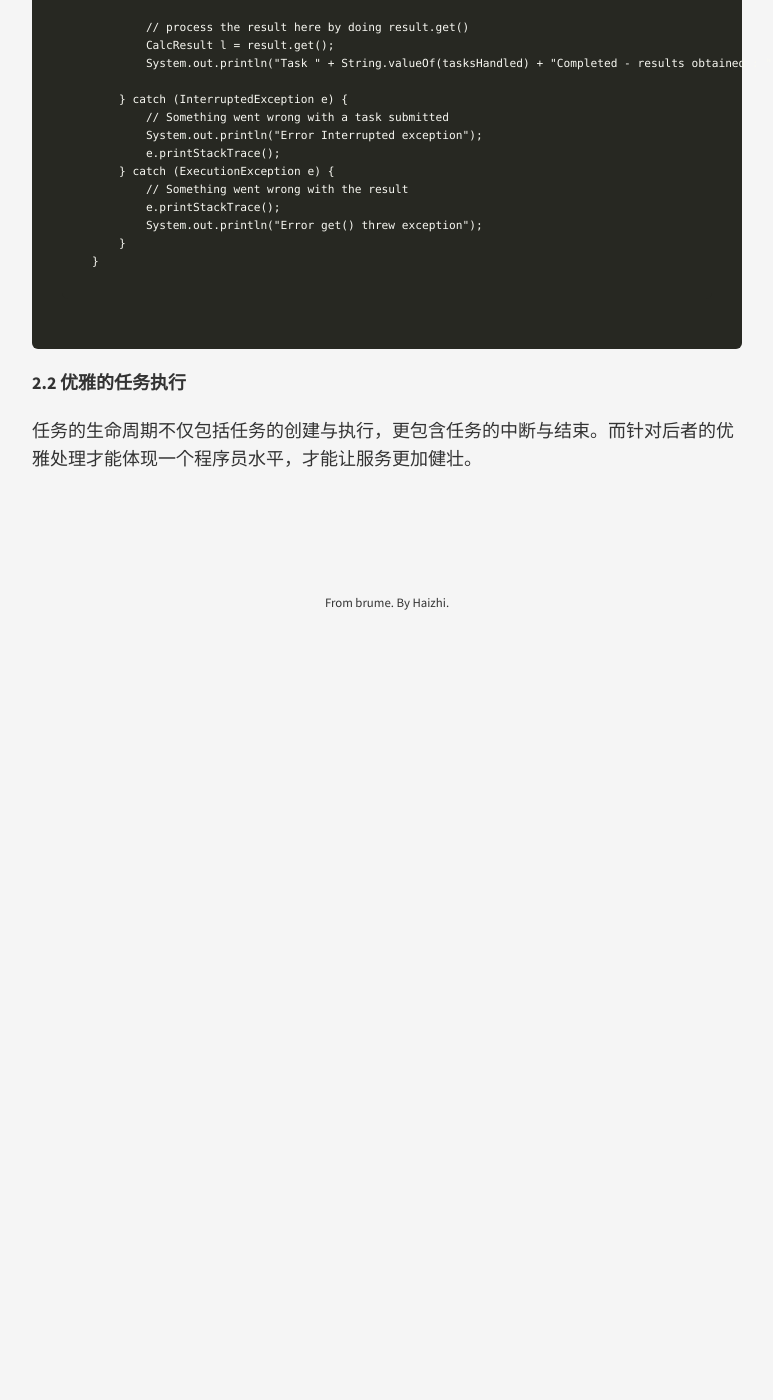
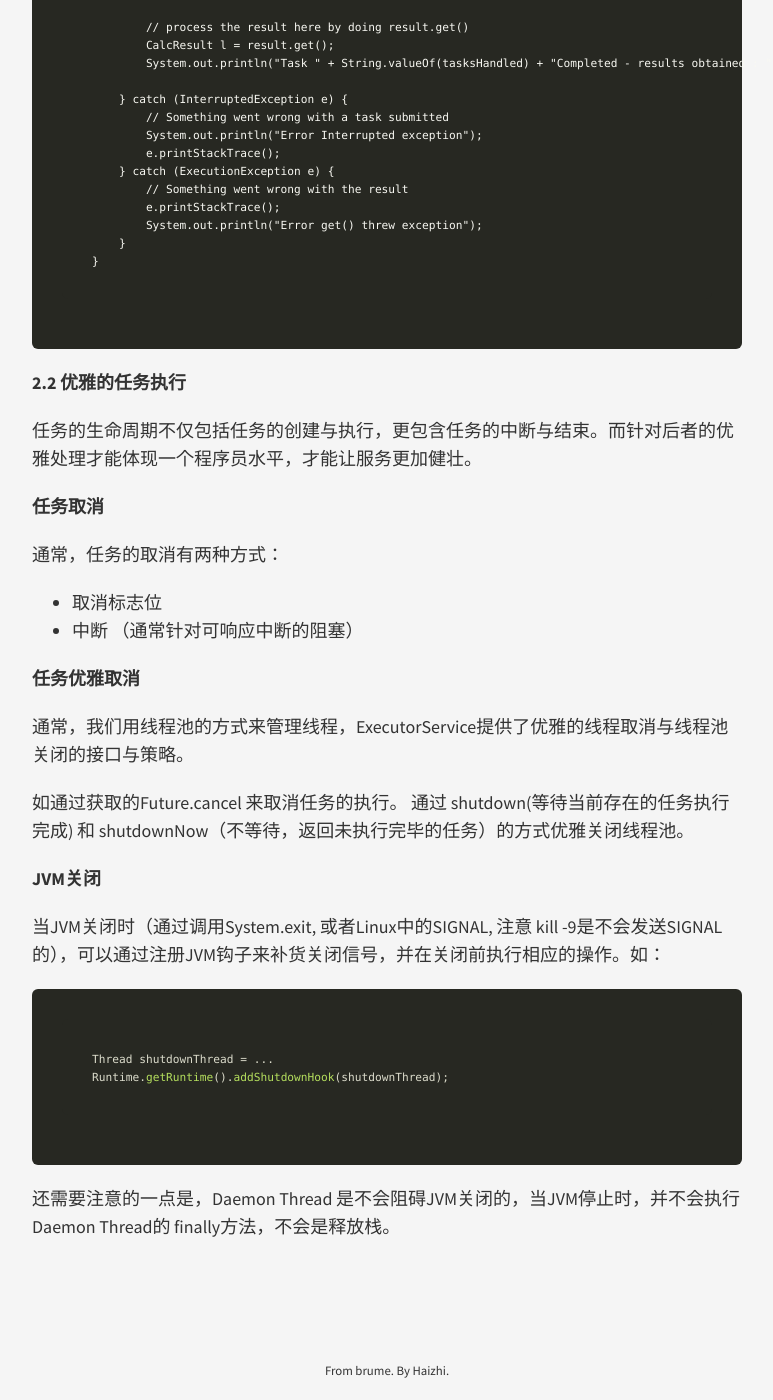
Before and after one commit to younghz/younghz.github.io, a Jekyll site: the page built from _posts/2017-07-09-task-run.md, in a window 1280 px wide and 1400 px high, scrolled down 1647 px. Shown: the whole window, without its empty margins (253-1026 px from the left). Built offline with Jekyll 4.4.1, drawn with Linux system fonts in a browser that asks for light colours; nearby versions of some CDN libraries; before the commit the page ends 2279 px from its top, so only the background shows below that.

Commit message:
update post 'task run'

````diff
--- a/_posts/2017-07-09-task-run.md
+++ b/_posts/2017-07-09-task-run.md
@@ -78,3 +78,27 @@ for(int tasksHandled=0;tasksHandled<submittedTasks;tasksHandled++){
 #### 2.2 优雅的任务执行
 
 任务的生命周期不仅包括任务的创建与执行，更包含任务的中断与结束。而针对后者的优雅处理才能体现一个程序员水平，才能让服务更加健壮。
+
+**任务取消**
+
+通常，任务的取消有两种方式：
+* 取消标志位
+* 中断 （通常针对可响应中断的阻塞）
+
+**任务优雅取消**
+
+通常，我们用线程池的方式来管理线程，ExecutorService提供了优雅的线程取消与线程池关闭的接口与策略。
+
+如通过获取的Future.cancel 来取消任务的执行。
+通过 shutdown(等待当前存在的任务执行完成) 和 shutdownNow（不等待，返回未执行完毕的任务）的方式优雅关闭线程池。
+
+**JVM关闭**
+
+当JVM关闭时（通过调用System.exit, 或者Linux中的SIGNAL, 注意 kill -9是不会发送SIGNAL的），可以通过注册JVM钩子来补货关闭信号，并在关闭前执行相应的操作。如：
+
+```java
+Thread shutdownThread = ...
+Runtime.getRuntime().addShutdownHook(shutdownThread);
+```
+
+还需要注意的一点是，Daemon Thread 是不会阻碍JVM关闭的，当JVM停止时，并不会执行Daemon Thread的 finally方法，不会是释放栈。
````
